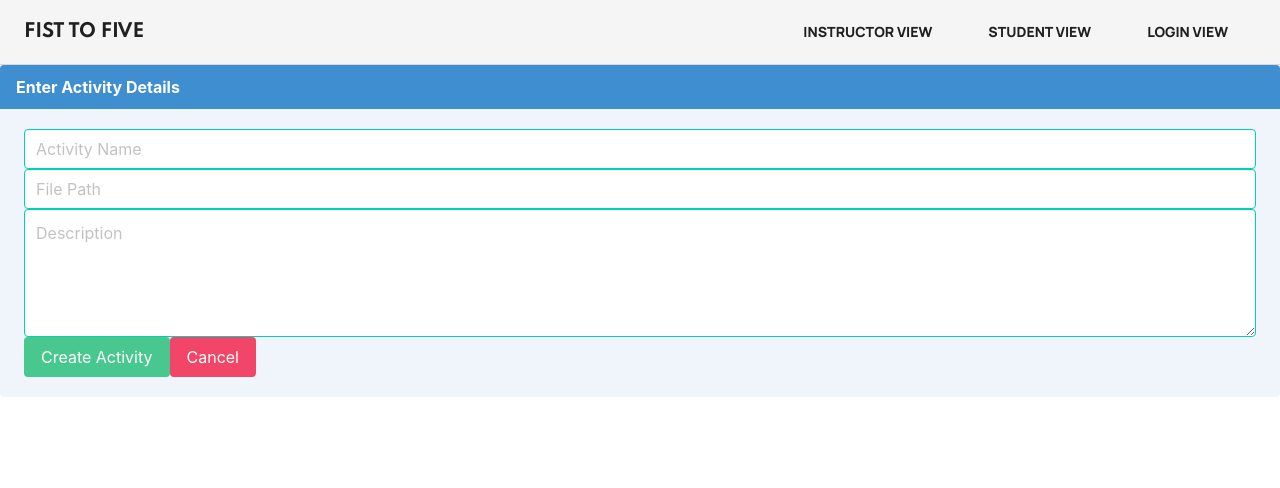
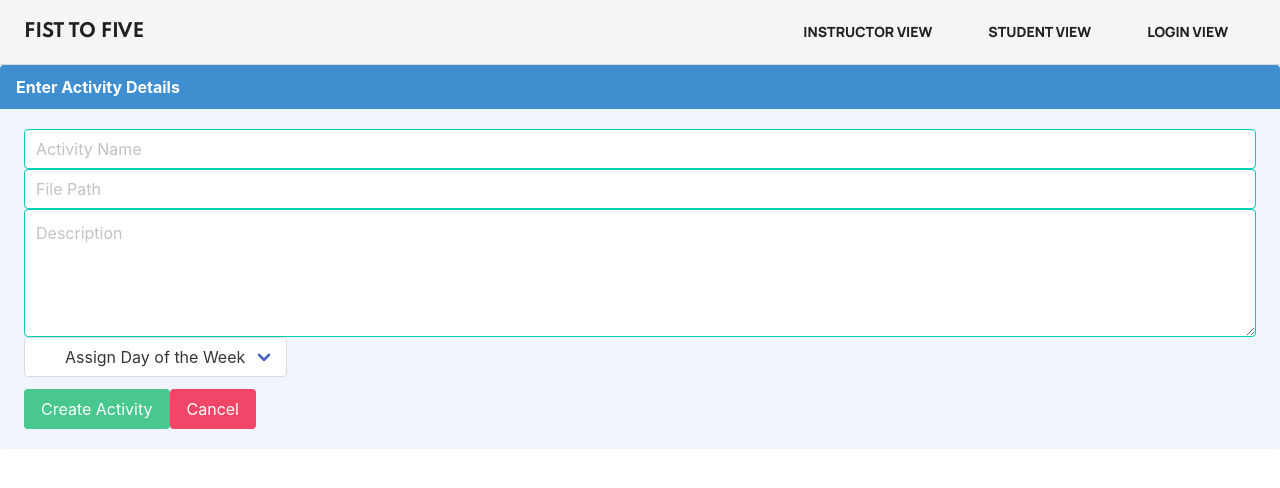
Before and after one commit to jerler1/fist-to-five, a React (Create React App) app: page /createActivity in a window 1280 px wide. Shown: the top 488 px of the page. Built offline with nearby package versions, Linux system fonts and the light colour scheme.

Commit message:
moved buttons

```diff
--- a/src/components/ActivityForm.js
+++ b/src/components/ActivityForm.js
@@ -13,6 +13,25 @@ export default function ActivityForm() {
   <input class="input is-primary" type="text" placeholder="Activity Name"></input>
   <input class="input is-primary" type="text" placeholder="File Path"></input>
   <textarea class="textarea is-primary" placeholder="Description"></textarea>
+  <div class="field">
+  <p class="control has-icons-left">
+    <span class="select">
+      <select>
+        <option selected>Assign Day of the Week</option>
+        <option>Sunday</option>
+        <option>Monday</option>
+        <option>Tuesday</option>
+        <option>Wednesday</option>
+        <option>Thursday</option>
+        <option>Friday</option>
+        <option>Saturday</option>
+      </select>
+    </span>
+    <span class="icon is-small is-left">
+      <i class="fas fa-globe"></i>
+    </span>
+  </p>
+</div>
   <button class="button is-success">Create Activity</button>
   <button class="button is-danger">Cancel</button>
 
```
